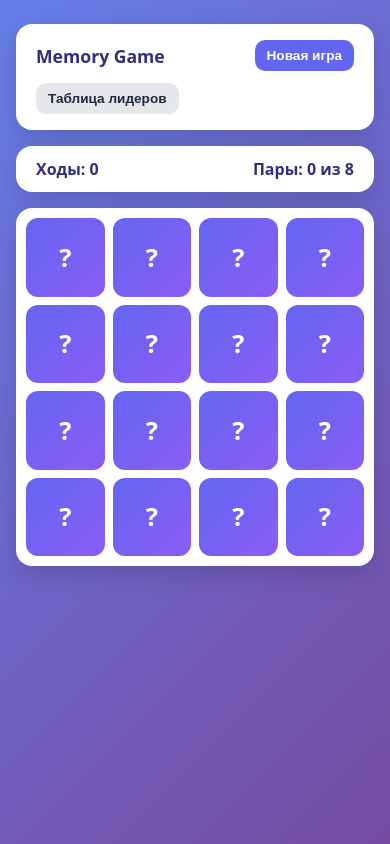
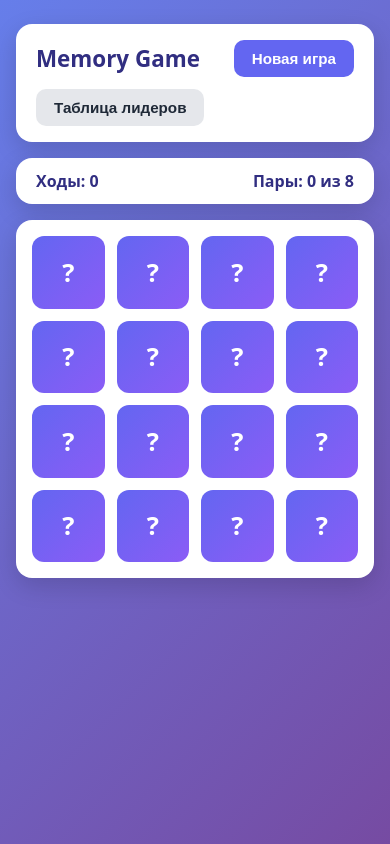
Before and after one commit to IgorPuts/memory-game, a plain HTML site: page index.html in a window 390 px wide. Drawn offline with Linux system fonts and the light colour scheme.

Commit message:
style: remove adaptive section

```diff
--- a/style.css
+++ b/style.css
@@ -1,4 +1,4 @@
-/* === Сброс и базовые стили === */
+
 * {
     box-sizing: border-box;
     margin: 0;
@@ -13,13 +13,13 @@ body {
     color: #1f2937;
 }
 
-/* === Обёртка приложения === */
+/* wrapper of the app*/
 .app {
     max-width: 640px;
     margin: 0 auto;
 }
 
-/* === Хедер === */
+/*header*/
 .header {
     display: flex;
     flex-wrap: wrap;
@@ -38,7 +38,6 @@ body {
     color: #312e81;
 }
 
-/* === Кнопки === */
 .btn {
     border: none;
     border-radius: 10px;
@@ -71,7 +70,7 @@ body {
     transform: scale(0.97);
 }
 
-/* === Счётчики === */
+/*counters*/
 .stats {
     display: flex;
     justify-content: space-between;
@@ -85,7 +84,7 @@ body {
     color: #312e81;
 }
 
-/* === Игровое поле === */
+/*play area*/
 .board {
     display: grid;
     grid-template-columns: repeat(4, 1fr);
@@ -96,7 +95,7 @@ body {
     box-shadow: 0 8px 24px rgba(0, 0, 0, 0.15);
 }
 
-/* === Карточка === */
+/*cart styles*/
 .card {
     aspect-ratio: 1 / 1;
     perspective: 800px;
@@ -150,7 +149,7 @@ body {
     border-color: #22c55e;
 }
 
-/* === Модальное окно === */
+/*modal window*/
 .modal-overlay {
     position: fixed;
     inset: 0;
@@ -208,7 +207,7 @@ body {
     flex-wrap: wrap;
 }
 
-/* === Таблица лидеров === */
+/*leader's table*/
 .leaders-table {
     width: 100%;
     border-collapse: collapse;
@@ -230,24 +229,3 @@ body {
 .leaders-table tr:last-child td {
     border-bottom: none;
 }
-
-/* === Адаптив === */
-@media (max-width: 480px) {
-    .title {
-        font-size: 1.1rem;
-    }
-
-    .btn {
-        padding: 8px 12px;
-        font-size: 0.85rem;
-    }
-
-    .card-face {
-        font-size: 1.6rem;
-    }
-
-    .board {
-        gap: 8px;
-        padding: 10px;
-    }
-}
```
